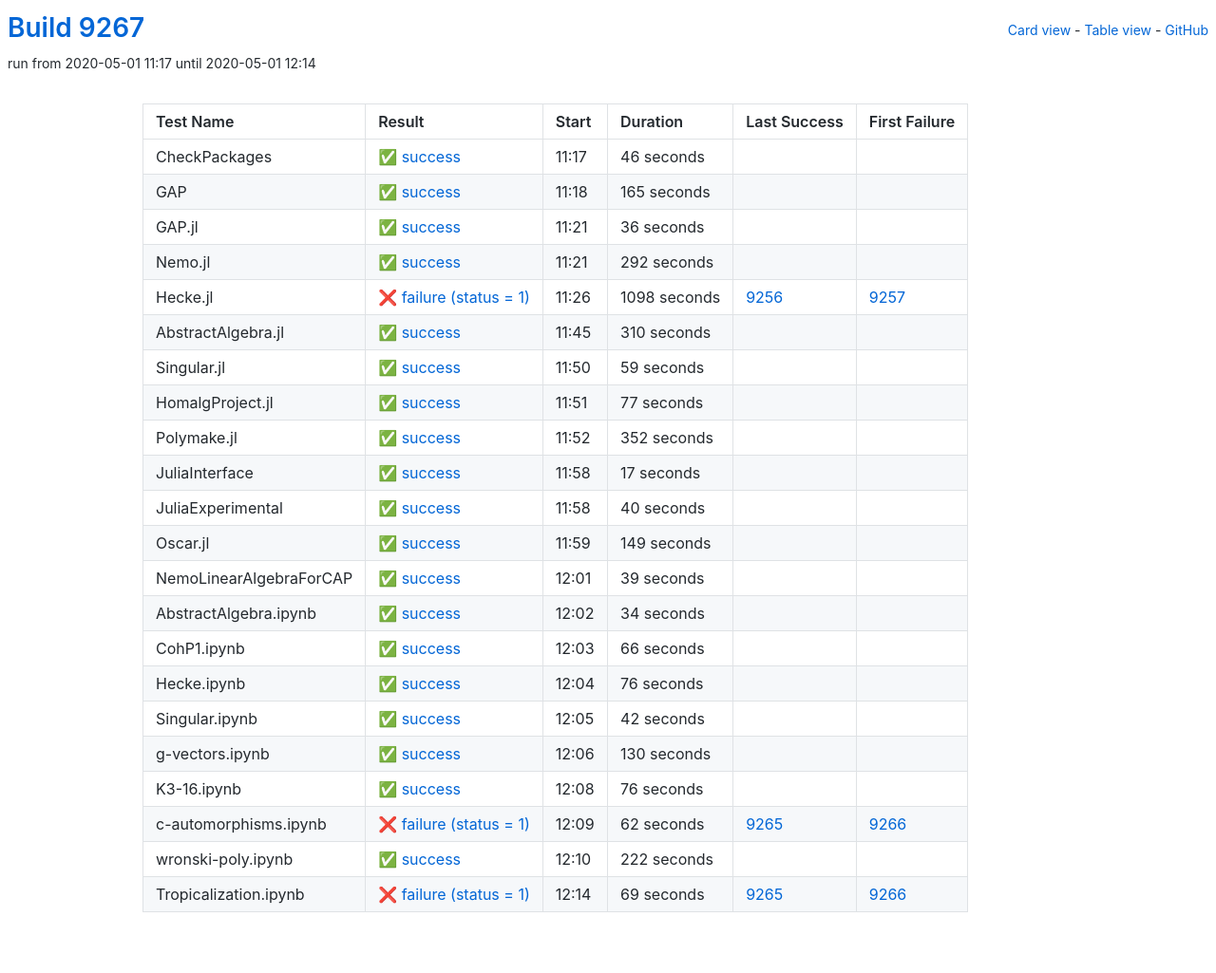
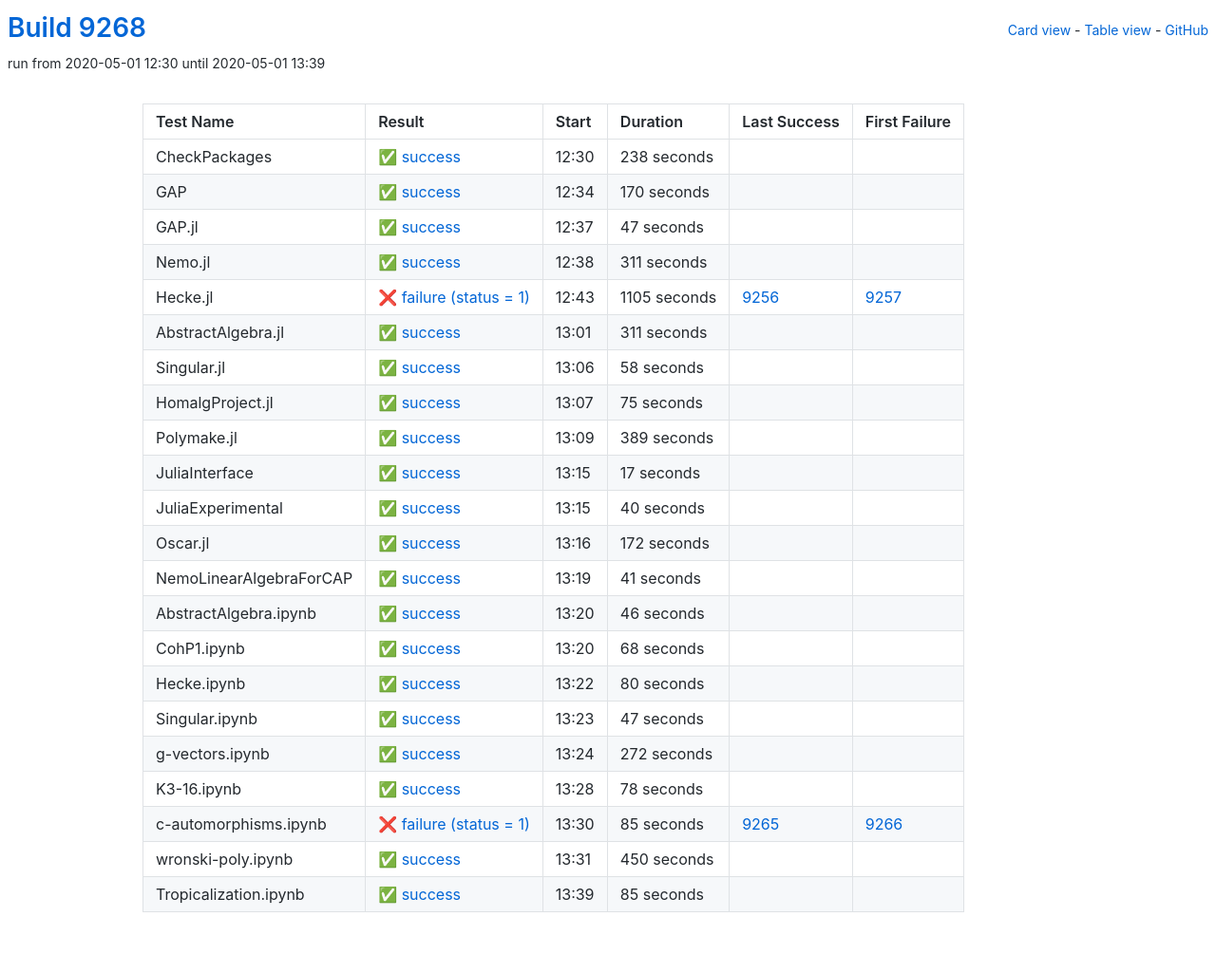
Before and after one commit to oscar-system/oscar-ci-status, a Jekyll site: the page built from table.html, in a window 1280 px wide. Shown: the whole page at 95% size. Built offline with Jekyll 4.4.1, drawn with Linux system fonts in a browser that asks for light colours.

Commit message:
Build 9268

```diff
--- a/_data/ci.yml
+++ b/_data/ci.yml
@@ -1,104 +1,104 @@
-build: 9267
-build_url: https://oscarci.mathematik.uni-kl.de/job/oscar/9267/
+build: 9268
+build_url: https://oscarci.mathematik.uni-kl.de/job/oscar/9268/
 job: oscar
 tests:
-- duration: 46
+- duration: 238
   exitcode: 0
   first_failure: false
   first_failure_url: null
   last_success: false
   last_success_url: null
-  log: https://oscarci.mathematik.uni-kl.de/job/oscar/9267/artifact/logs/build-9267/CheckPackages.log
+  log: https://oscarci.mathematik.uni-kl.de/job/oscar/9268/artifact/logs/build-9268/CheckPackages.log
   name: CheckPackages
-  start: 2020-05-01 11:17
+  start: 2020-05-01 12:30
   status: success
   success: true
-- duration: 165
+- duration: 170
   exitcode: 0
   first_failure: false
   first_failure_url: null
   last_success: false
   last_success_url: null
-  log: https://oscarci.mathematik.uni-kl.de/job/oscar/9267/artifact/logs/build-9267/GAP.log
+  log: https://oscarci.mathematik.uni-kl.de/job/oscar/9268/artifact/logs/build-9268/GAP.log
   name: GAP
-  start: 2020-05-01 11:18
+  start: 2020-05-01 12:34
   status: success
   success: true
-- duration: 36
+- duration: 47
   exitcode: 0
   first_failure: false
   first_failure_url: null
   last_success: false
   last_success_url: null
-  log: https://oscarci.mathematik.uni-kl.de/job/oscar/9267/artifact/logs/build-9267/GAP.jl.log
+  log: https://oscarci.mathematik.uni-kl.de/job/oscar/9268/artifact/logs/build-9268/GAP.jl.log
   name: GAP.jl
-  start: 2020-05-01 11:21
+  start: 2020-05-01 12:37
   status: success
   success: true
-- duration: 292
+- duration: 311
   exitcode: 0
   first_failure: false
   first_failure_url: null
   last_success: false
   last_success_url: null
-  log: https://oscarci.mathematik.uni-kl.de/job/oscar/9267/artifact/logs/build-9267/Nemo.jl.log
+  log: https://oscarci.mathematik.uni-kl.de/job/oscar/9268/artifact/logs/build-9268/Nemo.jl.log
   name: Nemo.jl
-  start: 2020-05-01 11:21
+  start: 2020-05-01 12:38
   status: success
   success: true
-- duration: 1098
+- duration: 1105
   exitcode: 1
   first_failure: 9257
   first_failure_url: https://oscarci.mathematik.uni-kl.de/job/oscar/9257/
   last_success: 9256
   last_success_url: https://oscarci.mathematik.uni-kl.de/job/oscar/9256/
-  log: https://oscarci.mathematik.uni-kl.de/job/oscar/9267/artifact/logs/build-9267/Hecke.jl.log
+  log: https://oscarci.mathematik.uni-kl.de/job/oscar/9268/artifact/logs/build-9268/Hecke.jl.log
   name: Hecke.jl
-  start: 2020-05-01 11:26
+  start: 2020-05-01 12:43
   status: failure
   success: false
-- duration: 310
+- duration: 311
   exitcode: 0
   first_failure: false
   first_failure_url: null
   last_success: false
   last_success_url: null
-  log: https://oscarci.mathematik.uni-kl.de/job/oscar/9267/artifact/logs/build-9267/AbstractAlgebra.jl.log
+  log: https://oscarci.mathematik.uni-kl.de/job/oscar/9268/artifact/logs/build-9268/AbstractAlgebra.jl.log
   name: AbstractAlgebra.jl
-  start: 2020-05-01 11:45
+  start: 2020-05-01 13:01
   status: success
   success: true
-- duration: 59
+- duration: 58
   exitcode: 0
   first_failure: false
   first_failure_url: null
   last_success: false
   last_success_url: null
-  log: https://oscarci.mathematik.uni-kl.de/job/oscar/9267/artifact/logs/build-9267/Singular.jl.log
+  log: https://oscarci.mathematik.uni-kl.de/job/oscar/9268/artifact/logs/build-9268/Singular.jl.log
   name: Singular.jl
-  start: 2020-05-01 11:50
+  start: 2020-05-01 13:06
   status: success
   success: true
-- duration: 77
+- duration: 75
   exitcode: 0
   first_failure: false
   first_failure_url: null
   last_success: false
   last_success_url: null
-  log: https://oscarci.mathematik.uni-kl.de/job/oscar/9267/artifact/logs/build-9267/HomalgProject.jl.log
+  log: https://oscarci.mathematik.uni-kl.de/job/oscar/9268/artifact/logs/build-9268/HomalgProject.jl.log
   name: HomalgProject.jl
-  start: 2020-05-01 11:51
+  start: 2020-05-01 13:07
   status: success
   success: true
-- duration: 352
+- duration: 389
   exitcode: 0
   first_failure: false
   first_failure_url: null
   last_success: false
   last_success_url: null
-  log: https://oscarci.mathematik.uni-kl.de/job/oscar/9267/artifact/logs/build-9267/Polymake.jl.log
+  log: https://oscarci.mathematik.uni-kl.de/job/oscar/9268/artifact/logs/build-9268/Polymake.jl.log
   name: Polymake.jl
-  start: 2020-05-01 11:52
+  start: 2020-05-01 13:09
   status: success
   success: true
 - duration: 17
@@ -107,9 +107,9 @@
   first_failure_url: null
   last_success: false
   last_success_url: null
-  log: https://oscarci.mathematik.uni-kl.de/job/oscar/9267/artifact/logs/build-9267/JuliaInterface.log
+  log: https://oscarci.mathematik.uni-kl.de/job/oscar/9268/artifact/logs/build-9268/JuliaInterface.log
   name: JuliaInterface
-  start: 2020-05-01 11:58
+  start: 2020-05-01 13:15
   status: success
   success: true
 - duration: 40
@@ -118,129 +118,129 @@
   first_failure_url: null
   last_success: false
   last_success_url: null
-  log: https://oscarci.mathematik.uni-kl.de/job/oscar/9267/artifact/logs/build-9267/JuliaExperimental.log
+  log: https://oscarci.mathematik.uni-kl.de/job/oscar/9268/artifact/logs/build-9268/JuliaExperimental.log
   name: JuliaExperimental
-  start: 2020-05-01 11:58
+  start: 2020-05-01 13:15
   status: success
   success: true
-- duration: 149
+- duration: 172
   exitcode: 0
   first_failure: false
   first_failure_url: null
   last_success: false
   last_success_url: null
-  log: https://oscarci.mathematik.uni-kl.de/job/oscar/9267/artifact/logs/build-9267/Oscar.jl.log
+  log: https://oscarci.mathematik.uni-kl.de/job/oscar/9268/artifact/logs/build-9268/Oscar.jl.log
   name: Oscar.jl
-  start: 2020-05-01 11:59
+  start: 2020-05-01 13:16
   status: success
   success: true
-- duration: 39
+- duration: 41
   exitcode: 0
   first_failure: false
   first_failure_url: null
   last_success: false
   last_success_url: null
-  log: https://oscarci.mathematik.uni-kl.de/job/oscar/9267/artifact/logs/build-9267/NemoLinearAlgebraForCAP.log
+  log: https://oscarci.mathematik.uni-kl.de/job/oscar/9268/artifact/logs/build-9268/NemoLinearAlgebraForCAP.log
   name: NemoLinearAlgebraForCAP
-  start: 2020-05-01 12:01
+  start: 2020-05-01 13:19
   status: success
   success: true
-- duration: 34
+- duration: 46
   exitcode: 0
   first_failure: false
   first_failure_url: null
   last_success: false
   last_success_url: null
-  log: https://oscarci.mathematik.uni-kl.de/job/oscar/9267/artifact/logs/build-9267/AbstractAlgebra.ipynb.log
+  log: https://oscarci.mathematik.uni-kl.de/job/oscar/9268/artifact/logs/build-9268/AbstractAlgebra.ipynb.log
   name: AbstractAlgebra.ipynb
-  start: 2020-05-01 12:02
+  start: 2020-05-01 13:20
   status: success
   success: true
-- duration: 66
+- duration: 68
   exitcode: 0
   first_failure: false
   first_failure_url: null
   last_success: false
   last_success_url: null
-  log: https://oscarci.mathematik.uni-kl.de/job/oscar/9267/artifact/logs/build-9267/CohP1.ipynb.log
+  log: https://oscarci.mathematik.uni-kl.de/job/oscar/9268/artifact/logs/build-9268/CohP1.ipynb.log
   name: CohP1.ipynb
-  start: 2020-05-01 12:03
+  start: 2020-05-01 13:20
   status: success
   success: true
-- duration: 76
+- duration: 80
   exitcode: 0
   first_failure: false
   first_failure_url: null
   last_success: false
   last_success_url: null
-  log: https://oscarci.mathematik.uni-kl.de/job/oscar/9267/artifact/logs/build-9267/Hecke.ipynb.log
+  log: https://oscarci.mathematik.uni-kl.de/job/oscar/9268/artifact/logs/build-9268/Hecke.ipynb.log
   name: Hecke.ipynb
-  start: 2020-05-01 12:04
+  start: 2020-05-01 13:22
   status: success
   success: true
-- duration: 42
+- duration: 47
   exitcode: 0
   first_failure: false
   first_failure_url: null
   last_success: false
   last_success_url: null
-  log: https://oscarci.mathematik.uni-kl.de/job/oscar/9267/artifact/logs/build-9267/Singular.ipynb.log
+  log: https://oscarci.mathematik.uni-kl.de/job/oscar/9268/artifact/logs/build-9268/Singular.ipynb.log
   name: Singular.ipynb
-  start: 2020-05-01 12:05
+  start: 2020-05-01 13:23
   status: success
   success: true
-- duration: 130
+- duration: 272
   exitcode: 0
   first_failure: false
   first_failure_url: null
   last_success: false
   last_success_url: null
-  log: https://oscarci.mathematik.uni-kl.de/job/oscar/9267/artifact/logs/build-9267/g-vectors.ipynb.log
+  log: https://oscarci.mathematik.uni-kl.de/job/oscar/9268/artifact/logs/build-9268/g-vectors.ipynb.log
   name: g-vectors.ipynb
-  start: 2020-05-01 12:06
+  start: 2020-05-01 13:24
   status: success
   success: true
-- duration: 76
+- duration: 78
   exitcode: 0
   first_failure: false
   first_failure_url: null
   last_success: false
   last_success_url: null
-  log: https://oscarci.mathematik.uni-kl.de/job/oscar/9267/artifact/logs/build-9267/K3-16.ipynb.log
+  log: https://oscarci.mathematik.uni-kl.de/job/oscar/9268/artifact/logs/build-9268/K3-16.ipynb.log
   name: K3-16.ipynb
-  start: 2020-05-01 12:08
+  start: 2020-05-01 13:28
   status: success
   success: true
-- duration: 62
+- duration: 85
   exitcode: 1
   first_failure: 9266
   first_failure_url: https://oscarci.mathematik.uni-kl.de/job/oscar/9266/
   last_success: 9265
   last_success_url: https://oscarci.mathematik.uni-kl.de/job/oscar/9265/
-  log: https://oscarci.mathematik.uni-kl.de/job/oscar/9267/artifact/logs/build-9267/c-automorphisms.ipynb.log
+  log: https://oscarci.mathematik.uni-kl.de/job/oscar/9268/artifact/logs/build-9268/c-automorphisms.ipynb.log
   name: c-automorphisms.ipynb
-  start: 2020-05-01 12:09
+  start: 2020-05-01 13:30
   status: failure
   success: false
-- duration: 222
+- duration: 450
   exitcode: 0
   first_failure: false
   first_failure_url: null
   last_success: false
   last_success_url: null
-  log: https://oscarci.mathematik.uni-kl.de/job/oscar/9267/artifact/logs/build-9267/wronski-poly.ipynb.log
+  log: https://oscarci.mathematik.uni-kl.de/job/oscar/9268/artifact/logs/build-9268/wronski-poly.ipynb.log
   name: wronski-poly.ipynb
-  start: 2020-05-01 12:10
+  start: 2020-05-01 13:31
   status: success
   success: true
-- duration: 69
-  exitcode: 1
-  first_failure: 9266
-  first_failure_url: https://oscarci.mathematik.uni-kl.de/job/oscar/9266/
-  last_success: 9265
-  last_success_url: https://oscarci.mathematik.uni-kl.de/job/oscar/9265/
-  log: https://oscarci.mathematik.uni-kl.de/job/oscar/9267/artifact/logs/build-9267/Tropicalization.ipynb.log
+- duration: 85
+  exitcode: 0
+  first_failure: false
+  first_failure_url: null
+  last_success: false
+  last_success_url: null
+  log: https://oscarci.mathematik.uni-kl.de/job/oscar/9268/artifact/logs/build-9268/Tropicalization.ipynb.log
   name: Tropicalization.ipynb
-  start: 2020-05-01 12:14
-  status: failure
-  success: false
+  start: 2020-05-01 13:39
+  status: success
+  success: true
```
Also changed, not shown: README.md.
